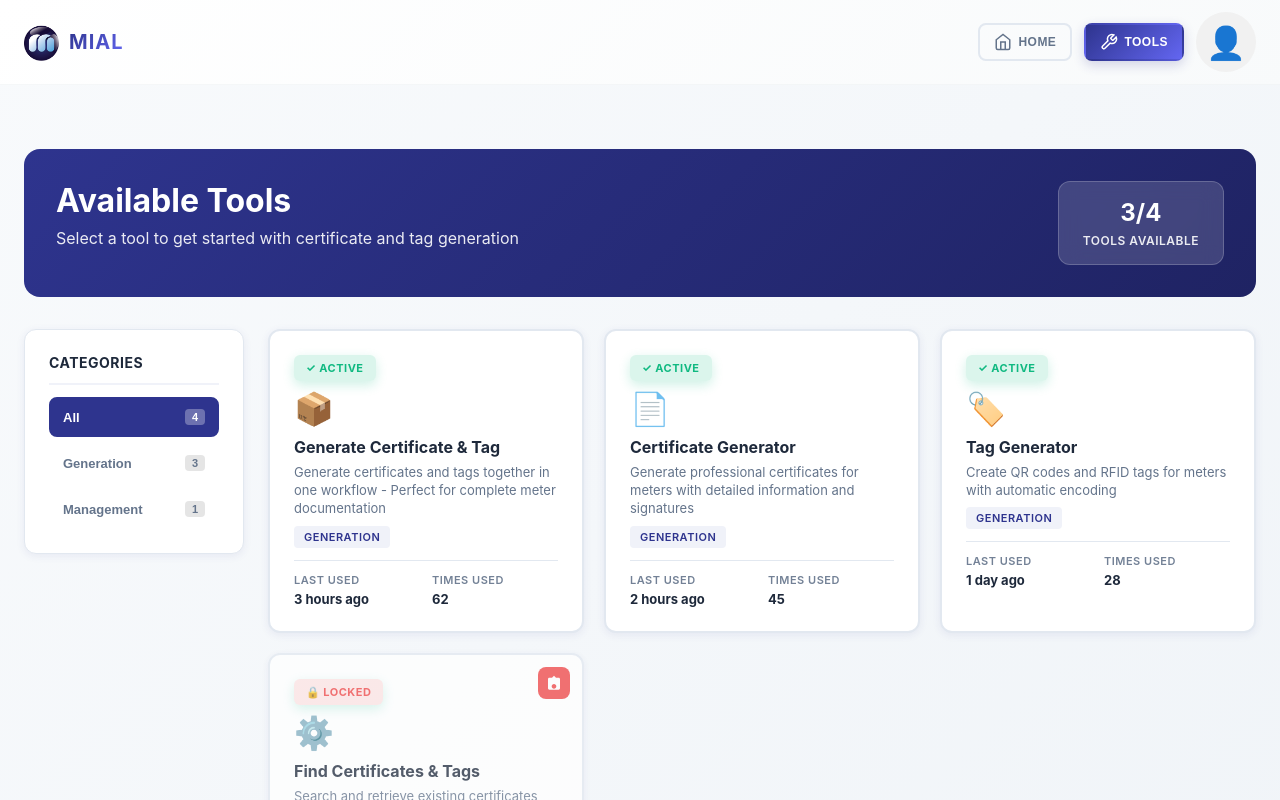
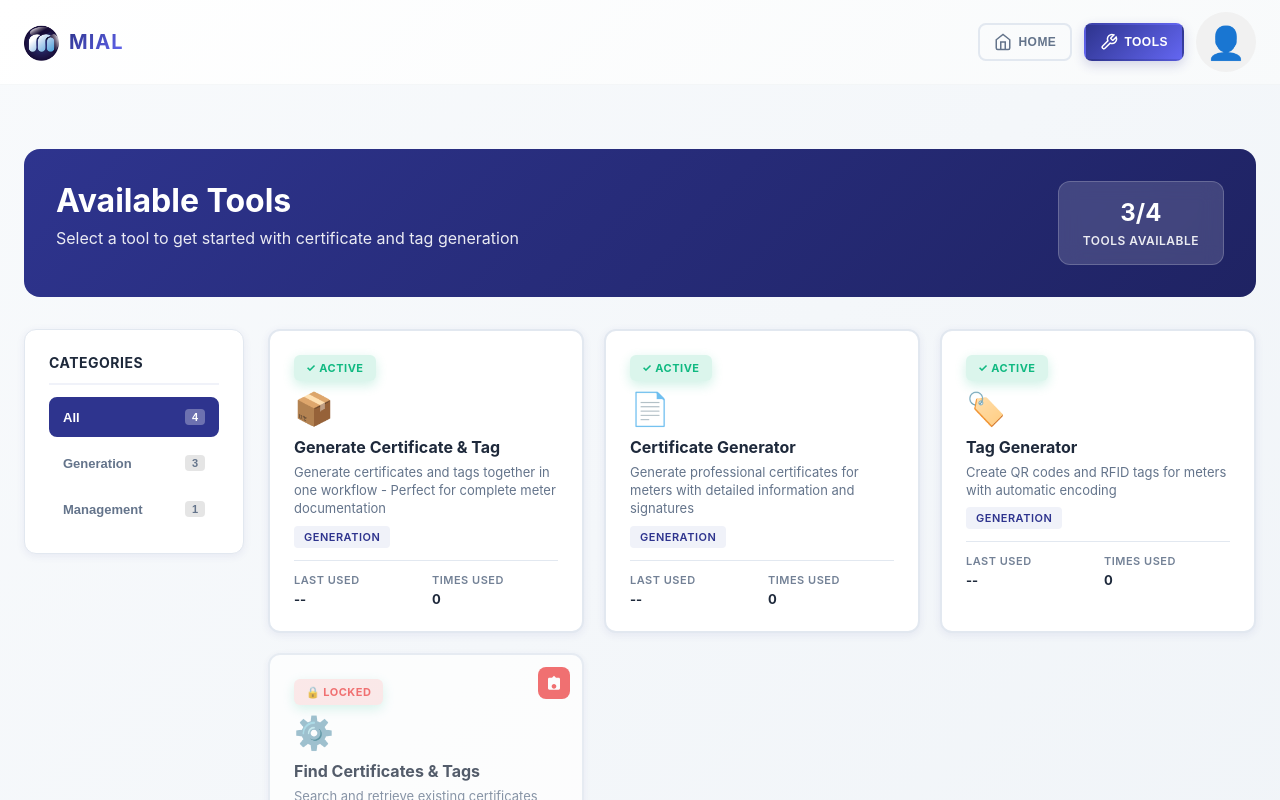
Before and after one commit to fijopeter/mialtools, a React (Vite) app: page / in a window 1280 px wide. Both pictures are taken after a click on the button "TOOLS". Shown: the top 800 px of the page. Built offline with nearby package versions, Linux system fonts and the light colour scheme.

Commit message:
fix text

```diff
--- a/src/components/ToolsDashboard.jsx
+++ b/src/components/ToolsDashboard.jsx
@@ -10,8 +10,8 @@ export default function ToolsDashboard({ onOpenTool }) {
       icon: '📦',
       category: 'Generation',
       locked: false,
-      lastUsed: '3 hours ago',
-      usageCount: 62,
+      lastUsed: '--',
+      usageCount: 0,
       status: 'active',
       action: 'both'
     },
@@ -22,8 +22,8 @@ export default function ToolsDashboard({ onOpenTool }) {
       icon: '📄',
       category: 'Generation',
       locked: false,
-      lastUsed: '2 hours ago',
-      usageCount: 45,
+      lastUsed: '--',
+      usageCount: 0,
       status: 'active',
       action: 'certificate'
     },
@@ -34,8 +34,8 @@ export default function ToolsDashboard({ onOpenTool }) {
       icon: '🏷️',
       category: 'Generation',
       locked: false,
-      lastUsed: '1 day ago',
-      usageCount: 28,
+      lastUsed: '--',
+      usageCount: 0,
       status: 'active',
       action: 'tag'
     },
--- a/src/pages/HomePage.jsx
+++ b/src/pages/HomePage.jsx
@@ -105,7 +105,7 @@ export default function HomePage() {
       {/* Bottom CTA */}
       <section className="home-footer">
         <div className="footer-content">
-          <h2>Ready to Generate?</h2>
+          <h2>Ready to Accelerate?</h2>
           <p>Navigate using the header menu to get started</p>
         </div>
       </section>
```
